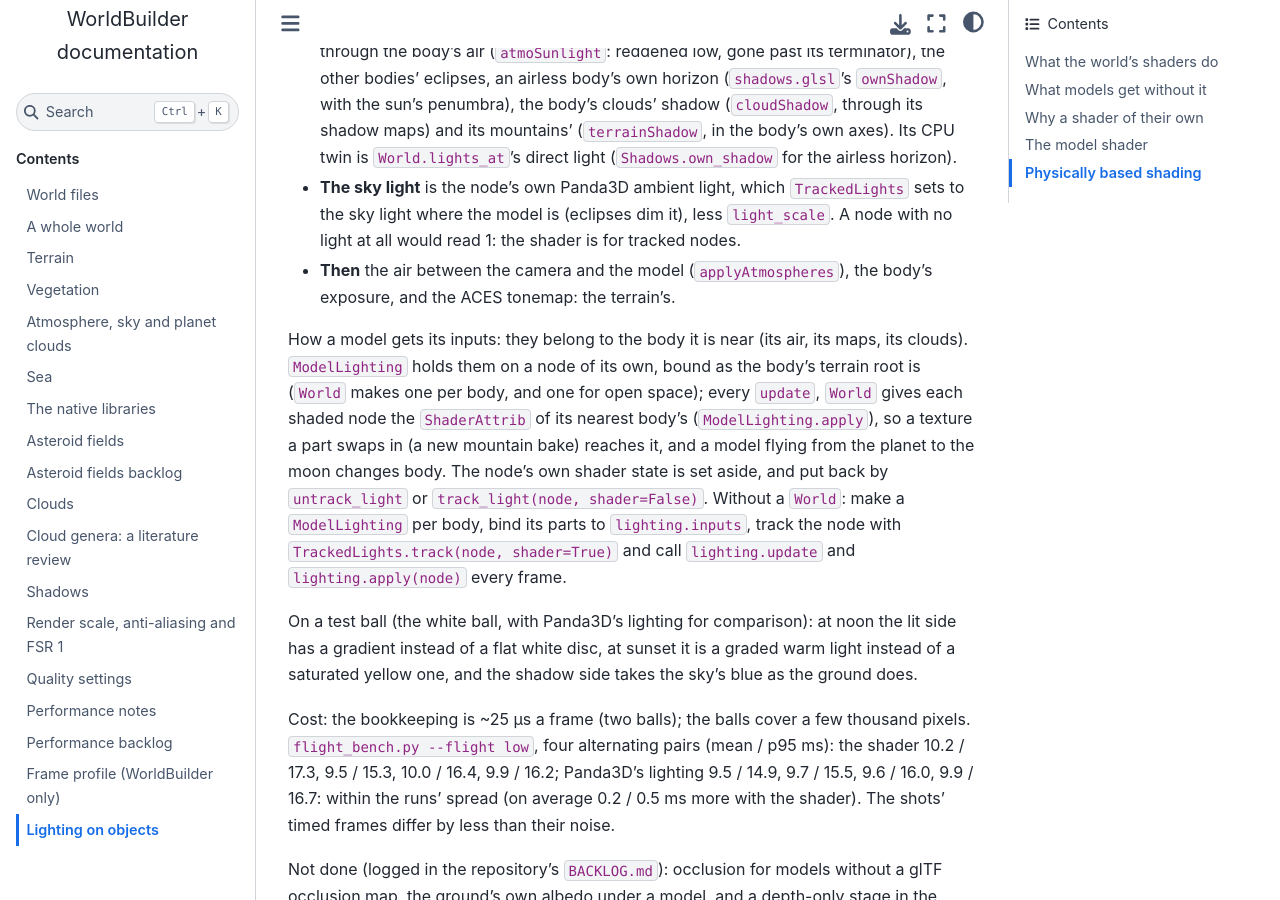
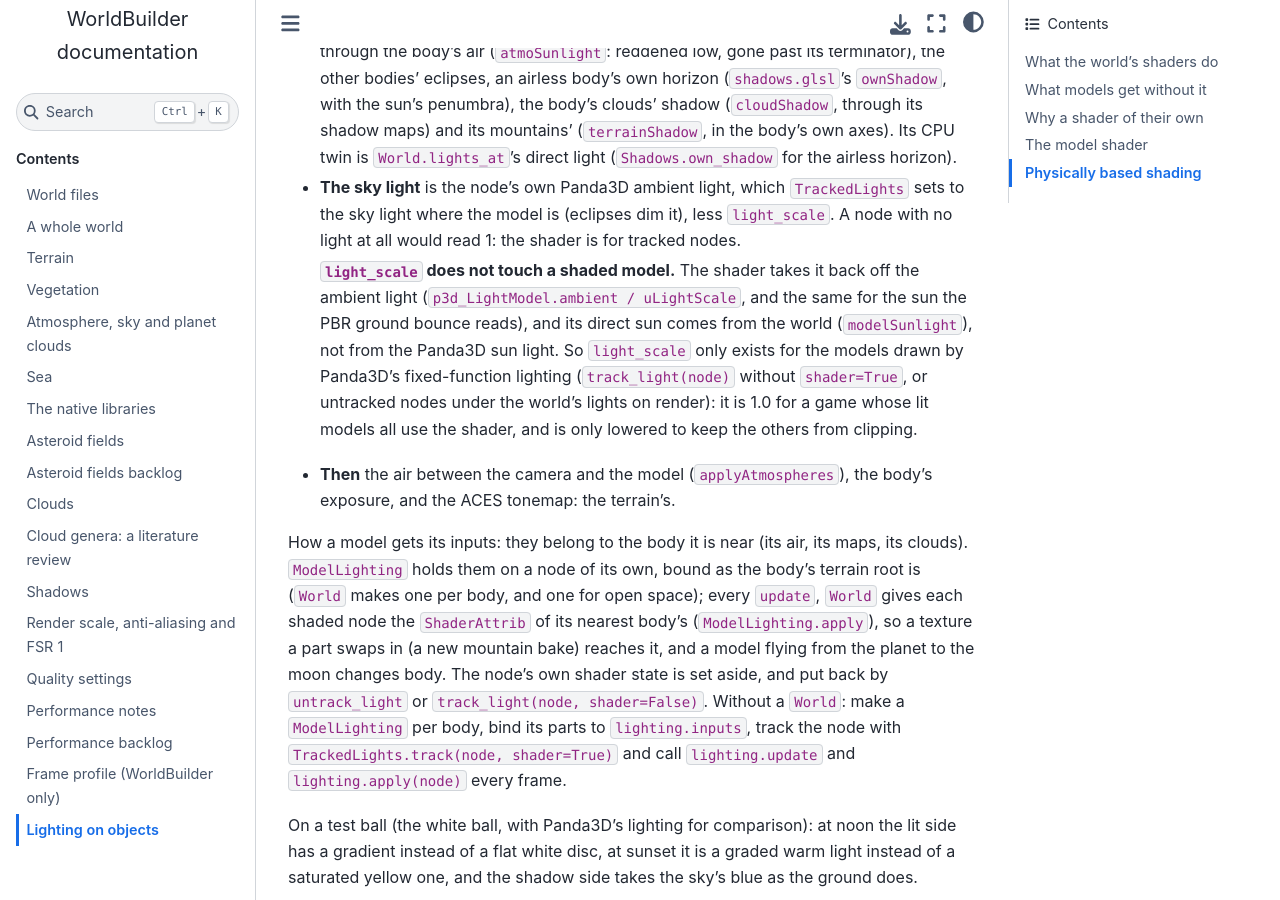
Before and after one commit to JoeDalton/WorldBuilder, a Sphinx documentation site: the page built from docs/source/object_lighting.md, in a window 1280 px wide and 900 px high, scrolled down 2559 px. Built offline with Sphinx 7.4.7 and the Sphinx Book theme 1.1.4, drawn with Linux system fonts in a browser that asks for light colours; pages that are not in the unit, such as notebooks, are missing from menus.

Commit message:
light audit

```diff
--- a/docs/source/object_lighting.md
+++ b/docs/source/object_lighting.md
@@ -117,6 +117,15 @@ through one `model_<tier>.frag` per shading tier, see
   `TrackedLights` sets to the sky light where the model is (eclipses dim
   it), less `light_scale`. A node with no light at all would read 1: the
   shader is for tracked nodes.
+
+  **`light_scale` does not touch a shaded model.** The shader takes it
+  back off the ambient light (`p3d_LightModel.ambient / uLightScale`, and the
+  same for the sun the PBR ground bounce reads), and its direct sun comes from
+  the world (`modelSunlight`), not from the Panda3D sun light. So
+  `light_scale` only exists for the models drawn by Panda3D's fixed-function
+  lighting (`track_light(node)` without `shader=True`, or untracked nodes under
+  the world's lights on render): it is 1.0 for a game whose lit models all use
+  the shader, and is only lowered to keep the others from clipping.
 - **Then** the air between the camera and the model (`applyAtmospheres`),
   the body's exposure, and the ACES tonemap: the terrain's.
 
```
